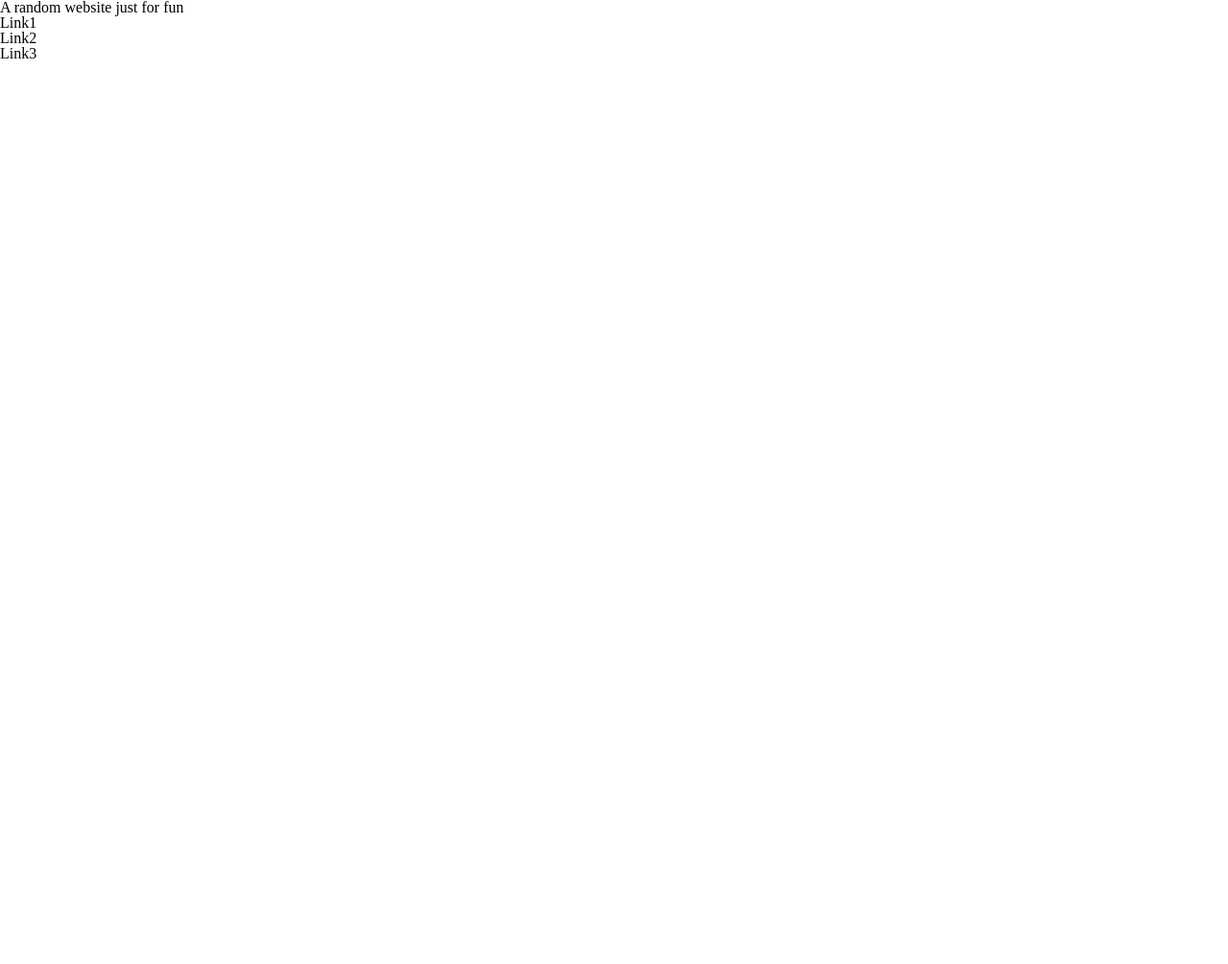
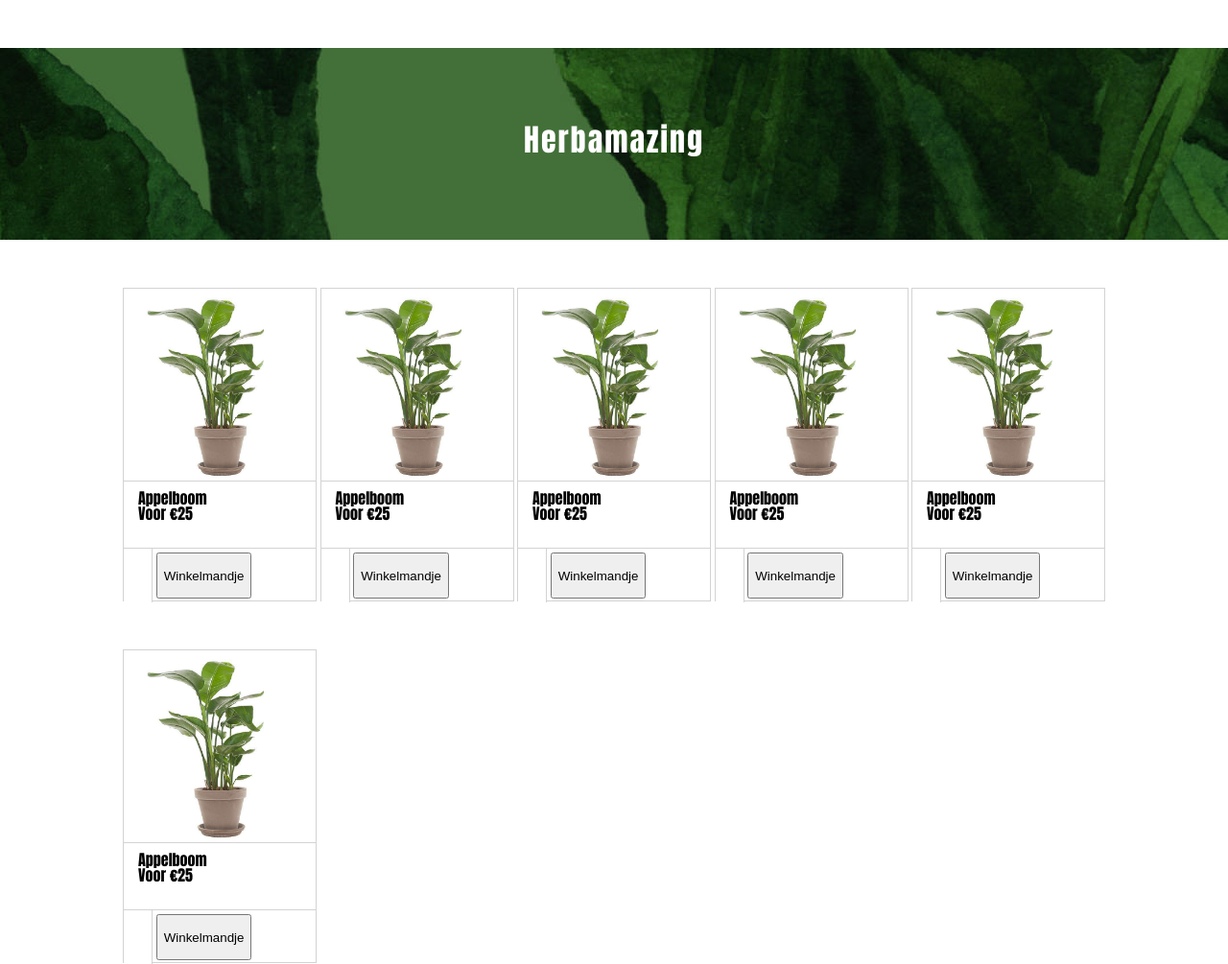
Before and after one commit to Fl0zz3/mygoldenwebsite, a plain HTML site: page index.html in a window 1280 px wide. Shown: the whole page at 96% size. Before the commit the page ends 800 px from the top, so only its background shows below. Drawn offline with Linux system fonts and the light colour scheme.

Commit message:
New update

```diff
--- a/assets/css/screen.css
+++ b/assets/css/screen.css
@@ -0,0 +1,55 @@
+@import url('https://fonts.googleapis.com/css?family=Anton');
+body{
+    font-family: 'Anton', sans-serif;
+}
+header{
+    margin-top: 50px;
+    background: url("../media/Background.jpg") no-repeat;
+    height: 200px;
+}
+header h1{
+    color: white;
+    font-size: 2rem;
+    text-align: center;
+    padding-top: 80px;
+    letter-spacing: 2px;
+}
+main{
+    display: flex;
+    flex-wrap: wrap;
+    justify-content: space-between;
+    width: 80%;
+    margin-right: auto;
+    margin-left: auto;
+}
+article{
+    height: auto;
+    width: 200px;
+    border: 1px solid lightgrey;
+    margin-top: 50px;
+    display: grid;
+    grid-template-rows: 200px 70px 55px;
+}
+article img{
+    height: 200px;
+    border-bottom: 1px solid lightgrey;
+}
+article div:first-of-type {
+    margin-top: 10px;
+    margin-left: 15px;
+}
+article div:last-of-type{
+    border-top: 1px solid lightgrey;
+}
+article p{
+    margin-bottom: 15px;
+}
+article input{
+    height: 100%;
+    width: 25px;
+    border: none;
+    border-right: 1px solid lightgrey;
+}
+article button{
+    height: 90%;
+}
--- a/index.html
+++ b/index.html
@@ -7,19 +7,79 @@
     <meta http-equiv="X-UA-Compatible" content="ie=edge">
     <link rel="stylesheet" href="assets/css/reset.css"/>
     <link rel="stylesheet" href="assets/css/screen.css"/>
-    <title>MyGoldenWebsite</title>
+    <title>Herbamazing</title>
 </head>
 <body>
     <header>
-        <h1>A random website just for fun</h1>
-        <ul>
-            <li>Link1</li>
-            <li>Link2</li>
-            <li>Link3</li>
-        </ul>
+        <h1>Herbamazing</h1>
     </header>
     <main>
-
+        <article>
+            <img src="assets/media/plant.jpg">
+            <div>
+                <h2>Appelboom</h2>
+                <p>Voor €25</p>
+            </div>
+            <div>
+                <input type="number">
+                <button type="submit">Winkelmandje</button>
+            </div>
+        </article>
+        <article>
+            <img src="assets/media/plant.jpg">
+            <div>
+                <h2>Appelboom</h2>
+                <p>Voor €25</p>
+            </div>
+            <div>
+                <input type="number">
+                <button type="submit">Winkelmandje</button>
+            </div>
+        </article>
+        <article>
+            <img src="assets/media/plant.jpg">
+            <div>
+                <h2>Appelboom</h2>
+                <p>Voor €25</p>
+            </div>
+            <div>
+                <input type="number">
+                <button type="submit">Winkelmandje</button>
+            </div>
+        </article>
+        <article>
+            <img src="assets/media/plant.jpg">
+            <div>
+                <h2>Appelboom</h2>
+                <p>Voor €25</p>
+            </div>
+            <div>
+                <input type="number">
+                <button type="submit">Winkelmandje</button>
+            </div>
+        </article>
+        <article>
+            <img src="assets/media/plant.jpg">
+            <div>
+                <h2>Appelboom</h2>
+                <p>Voor €25</p>
+            </div>
+            <div>
+                <input type="number">
+                <button type="submit">Winkelmandje</button>
+            </div>
+        </article>
+        <article>
+            <img src="assets/media/plant.jpg">
+            <div>
+                <h2>Appelboom</h2>
+                <p>Voor €25</p>
+            </div>
+            <div>
+                <input type="number">
+                <button type="submit">Winkelmandje</button>
+            </div>
+        </article>
     </main>
     <footer>
 
```
Also changed, not shown: assets/media/Background.jpg (added), assets/media/plant.jpg (added).
